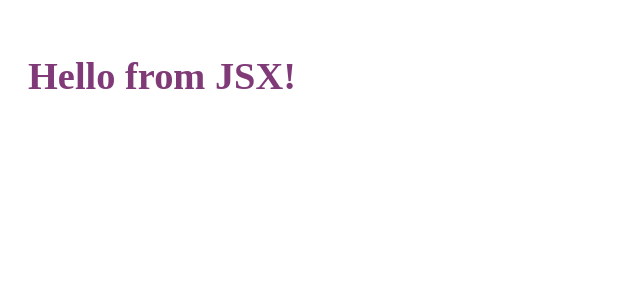
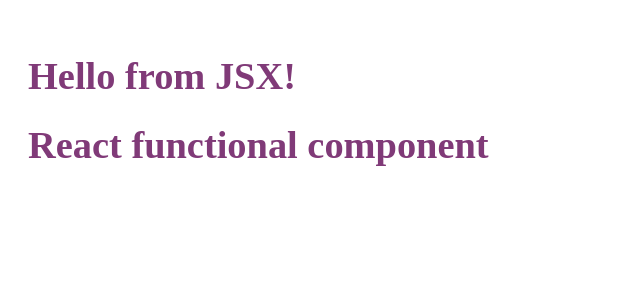
Before and after one commit to waghdoh/React, a React (Vite) app: page / in a window 1280 px wide. Shown: the top 300 px of the page, without its empty margins (0-640 px from the left). Built offline with nearby package versions, Linux system fonts and the light colour scheme.

Commit message:
functional component and compoennet composition

```diff
--- a/App.js
+++ b/App.js
@@ -13,11 +13,21 @@
 //jsx-->React.createElement  ==> react element which is a js obeject and after rednereing --> it bcms html element aftr render
 //so at the jsx is itself an react element  but not html inside js
 // babel trapiles our code so that it can be understood by the browser, its a super power package managed by parcel;
-const JSXheading = <h1>Hello from JSX!</h1>;
+const JSXheading = () => <h1>Hello from JSX!</h1>;
 console.log(JSXheading, "jsx zayed")
+
+
+// functional components are nothing bus normal fuctins returing jsx elements/ react elements
+
+ const FunctionalComponent = () => (
+  <div id="container">
+   <JSXheading />
+    <h1> React functional component </h1>
+    </div>
+ )
 
 
 
 // now im rendereing it hwo /
 const root = createRoot(document.getElementById("root"));
-root.render(JSXheading);
+root.render(<FunctionalComponent />);
```
